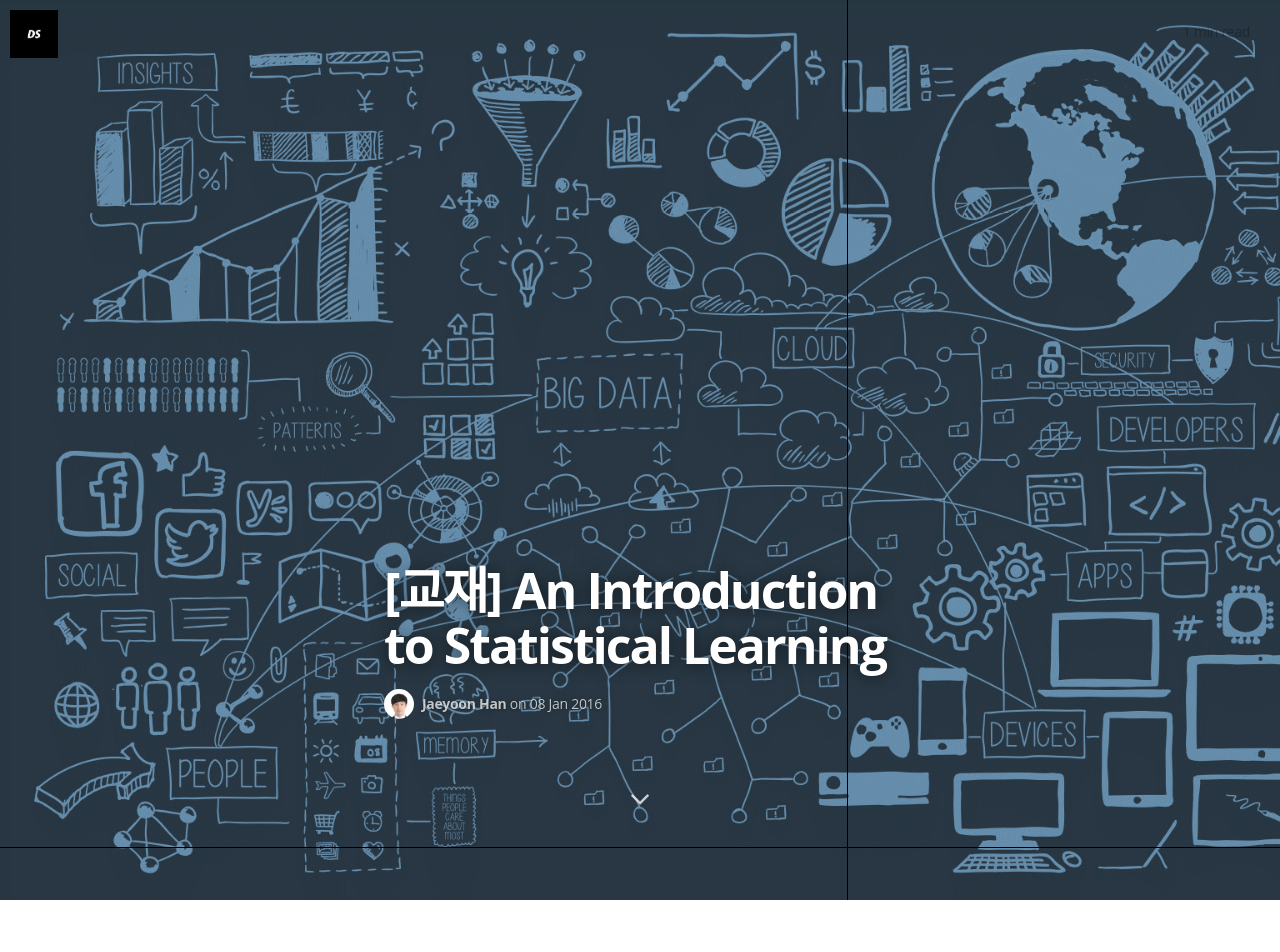
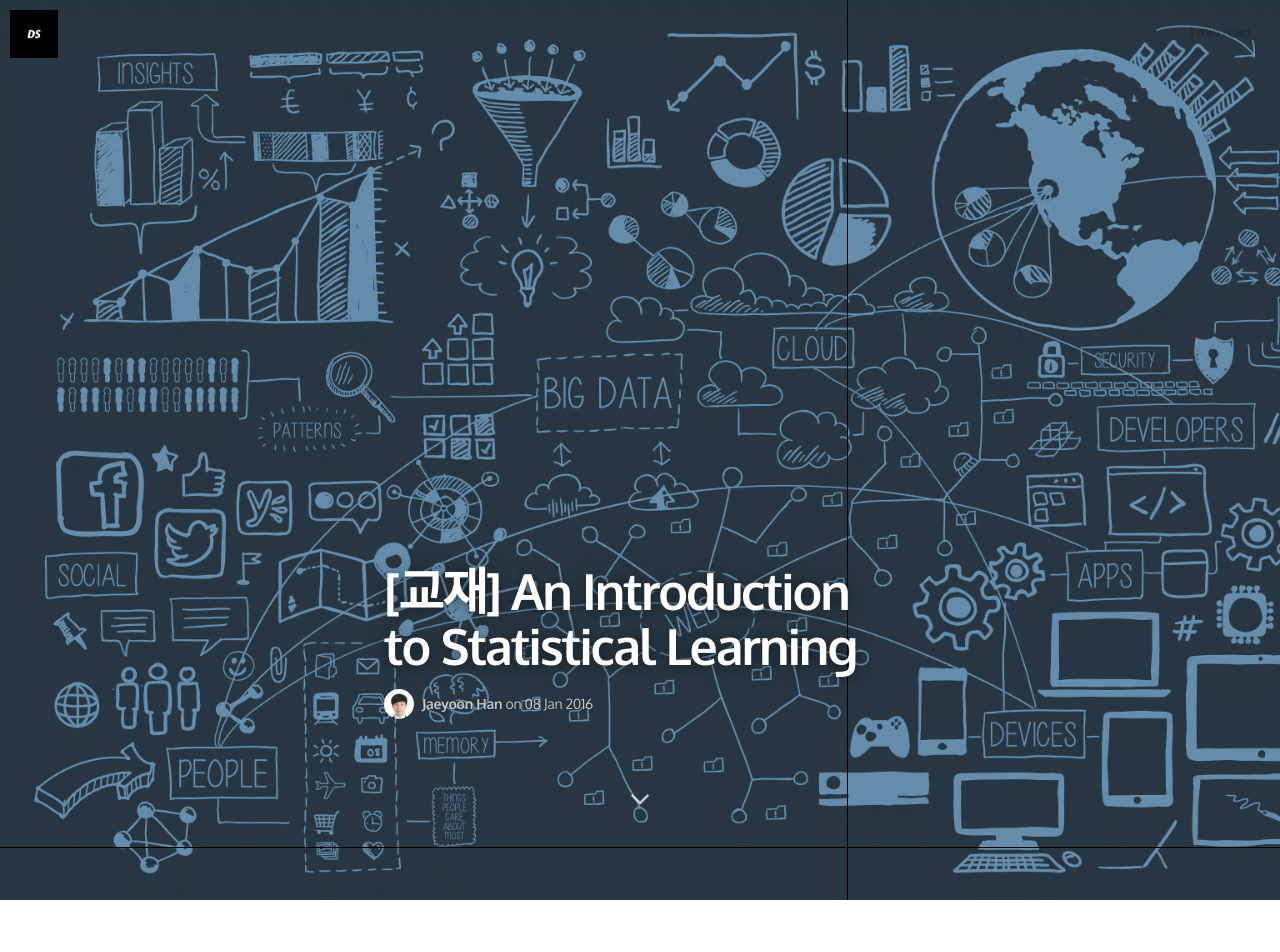
Before and after one commit to otzslayer/deprecated-blog, a Jekyll site: the page built from _posts/machine_learning/2016-01-08-an_introduction_to_statistical_learning.markdown, in a window 1280 px wide. Shown: the top 952 px of the page. Built offline with Jekyll 4.4.1, drawn with Linux system fonts in a browser that asks for light colours; nearby versions of some CDN libraries; some web fonts are replaced; Markdown is read by kramdown in place of the engine named in the settings.

Commit message:
Change Font

```diff
--- a/css/main.sass
+++ b/css/main.sass
@@ -4,14 +4,17 @@
 @import 'syntax-highlighting'
 @import 'table'
 @import 'bourbon/bourbon'
+@import url(http://fonts.googleapis.com/earlyaccess/nanumgothic.css)
+@import url(https://fonts.googleapis.com/css?family=Oxygen:700,300,400)
+@import url(http://fonts.googleapis.com/earlyaccess/notosanskr.css)
 
 .cf
   @include clearfix
 
 $rs: 16px
 
-$font-serif: Linux Libertine
-$font-sans: Open Sans, MundoSans, "Helvetica Neue", Arial, Helvetica, sans-serif
+$font-serif: Oxygen, Noto Sans KR
+$font-sans: Oxygen, Open Sans, MundoSans, "Helvetica Neue", Arial, Helvetica, sans-serif
 
 
 @mixin respond-to($breakpoint)
@@ -346,7 +349,7 @@ body
     font-family: $font-serif
     color: #333
     h1, h2, h3
-      font-family: $font-sans
+      font-family: $font-serif
     h3, h4, h5, h6
       letter-spacing: -0.02em
       font-weight: 700
```
Also changed, not shown: 5 other files.
